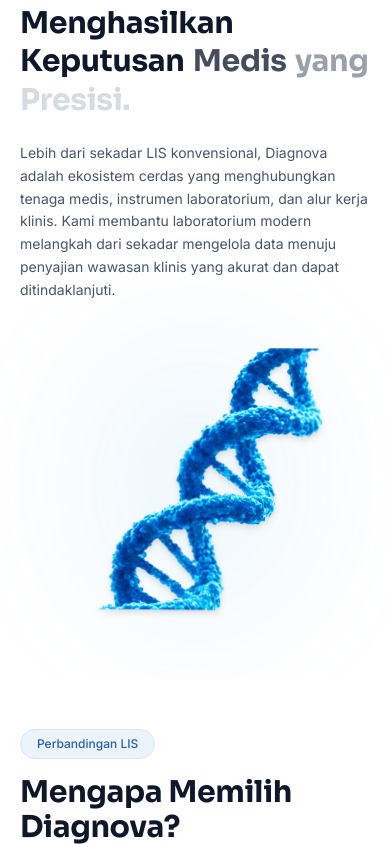
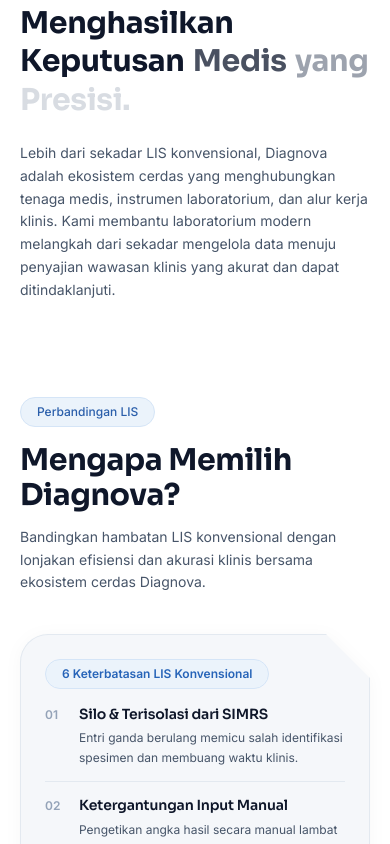
Before and after one commit to TBTBAgency/WebsiteDiagnova, a Next.js app: page / in a window 390 px wide. Shown: the part 1151-1995 px from the top of the page. Built offline with nearby package versions, Linux system fonts and the light colour scheme; no server answers; the database is empty.

Commit message:
ui(mobile): hide DNA visual in AboutSection on mobile/tablet

```diff
--- a/components/sections/AboutSection.tsx
+++ b/components/sections/AboutSection.tsx
@@ -120,8 +120,8 @@ export function AboutSection({ initialData }: AboutSectionProps = {}) {
     >
       <div className="mx-auto max-w-[1560px] px-5 sm:px-6 lg:px-10">
         <div className="grid grid-cols-1 items-center gap-8 sm:gap-10 lg:grid-cols-12 lg:gap-16">
-          {/* Left Column: DNA 3D Visual with Organic Floating Motion & Subtle Glow (Order 2 on mobile, Order 1 on desktop) */}
-          <div className="flex justify-center lg:justify-start lg:col-span-5 order-2 lg:order-1">
+          {/* Left Column: DNA 3D Visual with Organic Floating Motion & Subtle Glow (Desktop only) */}
+          <div className="hidden lg:flex justify-start lg:col-span-5 lg:order-1">
             <div className="relative w-full max-w-[240px] sm:max-w-[320px] lg:max-w-[440px] aspect-[4/5] flex items-center justify-center">
               {/* Ambient Radial Medical Glow */}
               <div className="absolute inset-0 rounded-full bg-nova-blue/15 blur-3xl animate-dna-glow pointer-events-none" />
```
